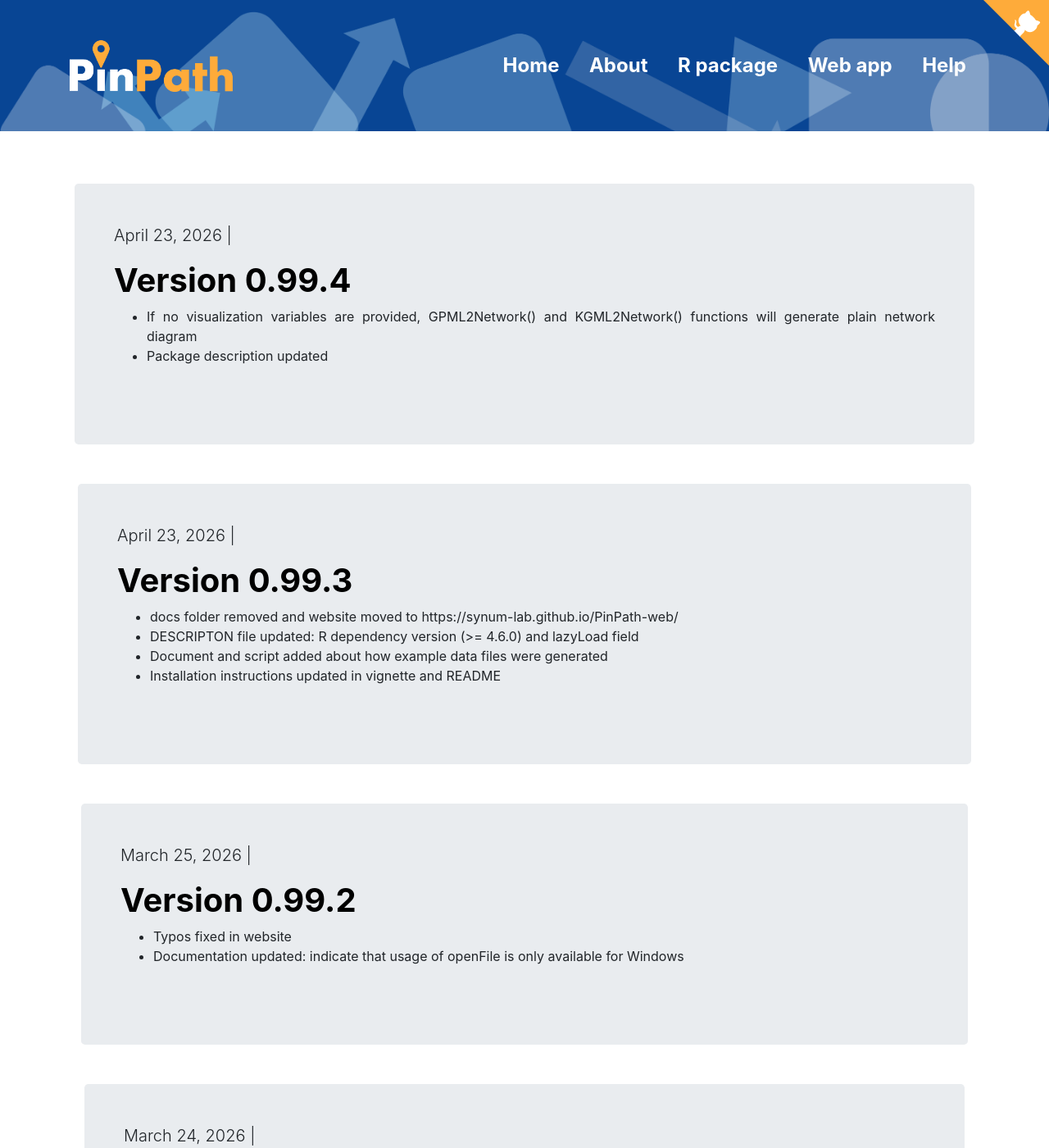
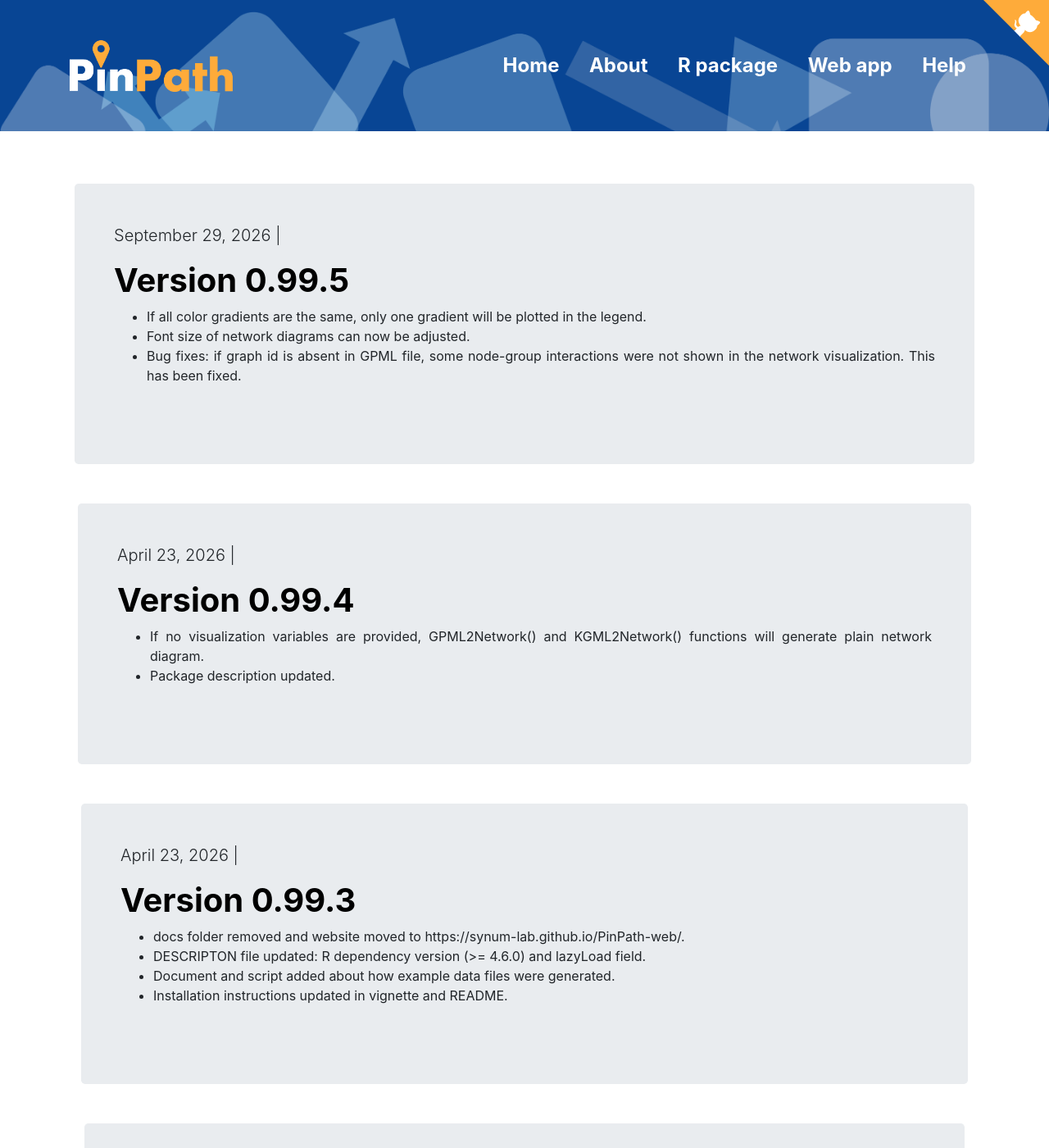
Before and after one commit to SyNUM-lab/PinPath-web, a Jekyll site: the page built from docs/_pages/releases.md, in a window 1280 px wide and 1400 px high. Shown: the whole window at 82% size. Built offline with Jekyll 4.4.1, drawn with Linux system fonts in a browser that asks for light colours; some of the changed text lies outside the part shown.

Commit message:
Version update

```diff
--- a/docs/_data/version.yml
+++ b/docs/_data/version.yml
@@ -1,2 +1,3 @@
-number: 0.99.4
+number: 0.99.5
 release_date: July 17, 2026
+web_app: https://019f7038-f735-7dfb-de22-bd5b60f13467.share.connect.posit.cloud/
--- a/docs/_includes/footer.html
+++ b/docs/_includes/footer.html
@@ -41,7 +41,7 @@
 <div class="col-auto text-nowrap">
 <ul class="list-unstyled">
 <li><a href="{{ '/r-package' | relative_url }}">R package</a></li>
-<li><a href="https://019c28d6-11da-6eb9-2aeb-d79ddc76e85a.share.connect.posit.cloud/" target="_blank">Web app</a></li>
+<li><a href={{ site.data.version.web_app }} target="_blank">Web app</a></li>
 </ul>
 </div>
 
--- a/docs/_includes/header.html
+++ b/docs/_includes/header.html
@@ -65,7 +65,7 @@
 
           <li class="d-inline-block px-3">
             <a class="nav-underline {% if page.url contains '/web-app' %}current{% endif %}"
-               href="https://019c28d6-11da-6eb9-2aeb-d79ddc76e85a.share.connect.posit.cloud/" target="_blank"
+               href={{ site.data.version.web_app }} target="_blank"
                style="color:white; font-size:24px;"><b>Web app</b></a>
           </li>
 
--- a/docs/_pages/releases.md
+++ b/docs/_pages/releases.md
@@ -8,11 +8,28 @@ layout: pages
 <div class="row">
   <div class="col-sm-12 px-3">
 	  <div class="jumbotron p-5 h-100" style="text-align: justify">
+	      <p class="lead">September 29, 2026 |</p>
+		  <h1><b>Version 0.99.5</b></h1>
+		  <ul>
+		  	<li>If all color gradients are the same, only one gradient will be plotted in the legend.</li>
+		  	<li>Font size of network diagrams can now be adjusted.</li>
+		  	<li>Bug fixes: if graph id is absent in GPML file, some node-group interactions were not shown in the network visualization. This has been fixed.</li>
+		  </ul>
+	  </div>
+  </div>
+</div>
+<br />
+<br />
+
+<div class="container px-1">
+<div class="row">
+  <div class="col-sm-12 px-3">
+	  <div class="jumbotron p-5 h-100" style="text-align: justify">
 	      <p class="lead">April 23, 2026 |</p>
 		  <h1><b>Version 0.99.4</b></h1>
 		  <ul>
-		  	<li>If no visualization variables are provided, GPML2Network() and KGML2Network() functions will generate plain network diagram</li>
-		  	<li>Package description updated</li>
+		  	<li>If no visualization variables are provided, GPML2Network() and KGML2Network() functions will generate plain network diagram.</li>
+		  	<li>Package description updated.</li>
 		  </ul>
 	  </div>
   </div>
@@ -27,10 +44,10 @@ layout: pages
 	      <p class="lead">April 23, 2026 |</p>
 		  <h1><b>Version 0.99.3</b></h1>
 		  <ul>
-		  	<li>docs folder removed and website moved to https://synum-lab.github.io/PinPath-web/</li>
-		  	<li>DESCRIPTON file updated: R dependency version (>= 4.6.0) and lazyLoad field</li>
-		  	<li>Document and script added about how example data files were generated</li>
-		  	<li>Installation instructions updated in vignette and README</li>
+		  	<li>docs folder removed and website moved to https://synum-lab.github.io/PinPath-web/.</li>
+		  	<li>DESCRIPTON file updated: R dependency version (>= 4.6.0) and lazyLoad field.</li>
+		  	<li>Document and script added about how example data files were generated.</li>
+		  	<li>Installation instructions updated in vignette and README.</li>
 		  </ul>
 	  </div>
   </div>
@@ -45,8 +62,8 @@ layout: pages
 	      <p class="lead">March 25, 2026 |</p>
 		  <h1><b>Version 0.99.2</b></h1>
 		  <ul>
-		  	<li>Typos fixed in website</li>
-		  	<li>Documentation updated: indicate that usage of openFile is only available for Windows</li>
+		  	<li>Typos fixed in website.</li>
+		  	<li>Documentation updated: indicate that usage of openFile is only available for Windows.</li>
 		  </ul>
 	  </div>
   </div>
@@ -61,8 +78,8 @@ layout: pages
 	      <p class="lead">March 24, 2026 |</p>
 		  <h1><b>Version 0.99.1</b></h1>
 		  <ul>
-		  	<li>Default value of openFile set to FALSE</li>
-		  	<li>Documentation updated</li>
+		  	<li>Default value of openFile set to FALSE.</li>
+		  	<li>Documentation updated.</li>
 		  </ul>
 	  </div>
   </div>
--- a/docs/index.html
+++ b/docs/index.html
@@ -17,7 +17,7 @@ tags: home
                 With <b>PinPath</b>, you can visualize your data onto pathways diagrams, and pinpoint where the relevant changes occur.
                 </h2>
                 <a class="btn btn-outline-dark btn-lg my-3" href="{{ '/r-package' | relative_url }}" role="button">R package</a>
-                <a class="btn btn-outline-dark btn-lg my-3" href="https://019f7038-f735-7dfb-de22-bd5b60f13467.share.connect.posit.cloud/" target="_blank" role="button">Web app</a>
+                <a class="btn btn-outline-dark btn-lg my-3" href={{ site.data.version.web_app }} target="_blank" role="button">Web app</a>
                 <p style="color: #6c757d;text-align: left">
                 <a style="color: #6c757d" href="{{ '/releases' | relative_url }}" >Version {{ site.data.version.number }}</a> |
                 <a style="color: #6c757d" href="https://github.com/SyNUM-lab/PinPath/blob/devel/LICENSE.md">MIT licence</a>
```
Also changed, not shown: docs/_pages/help.md (+1 -1 lines), 1 other file.
